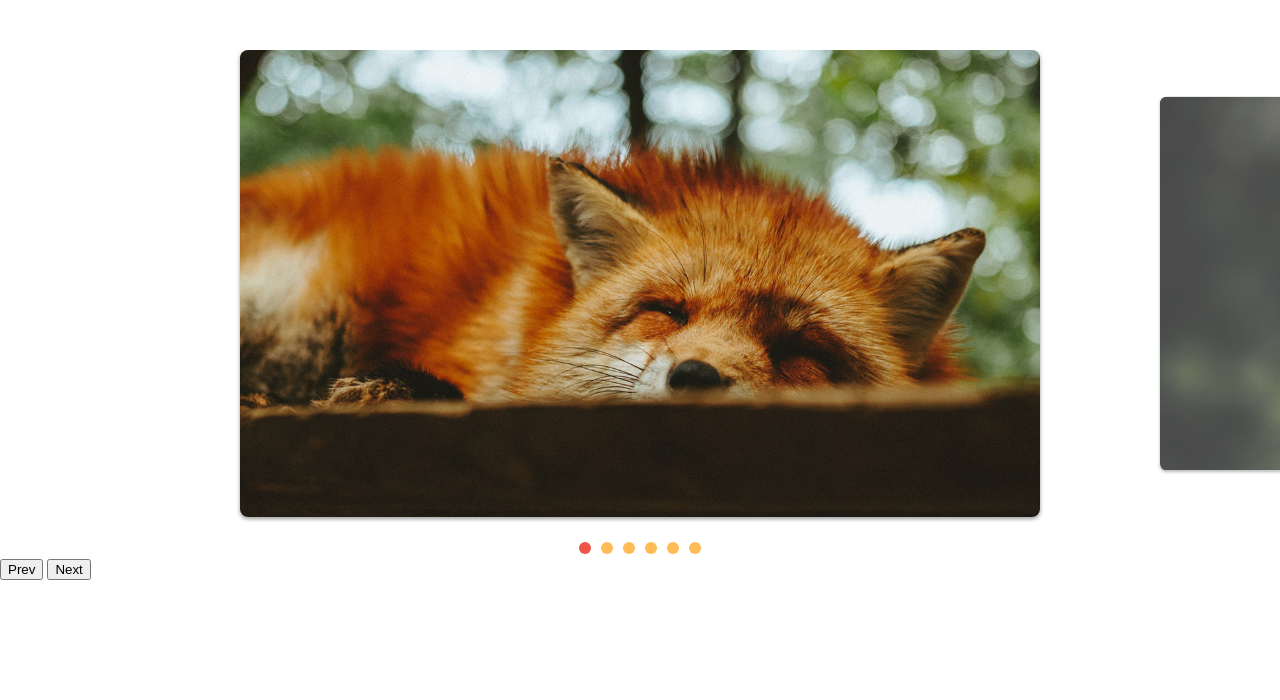
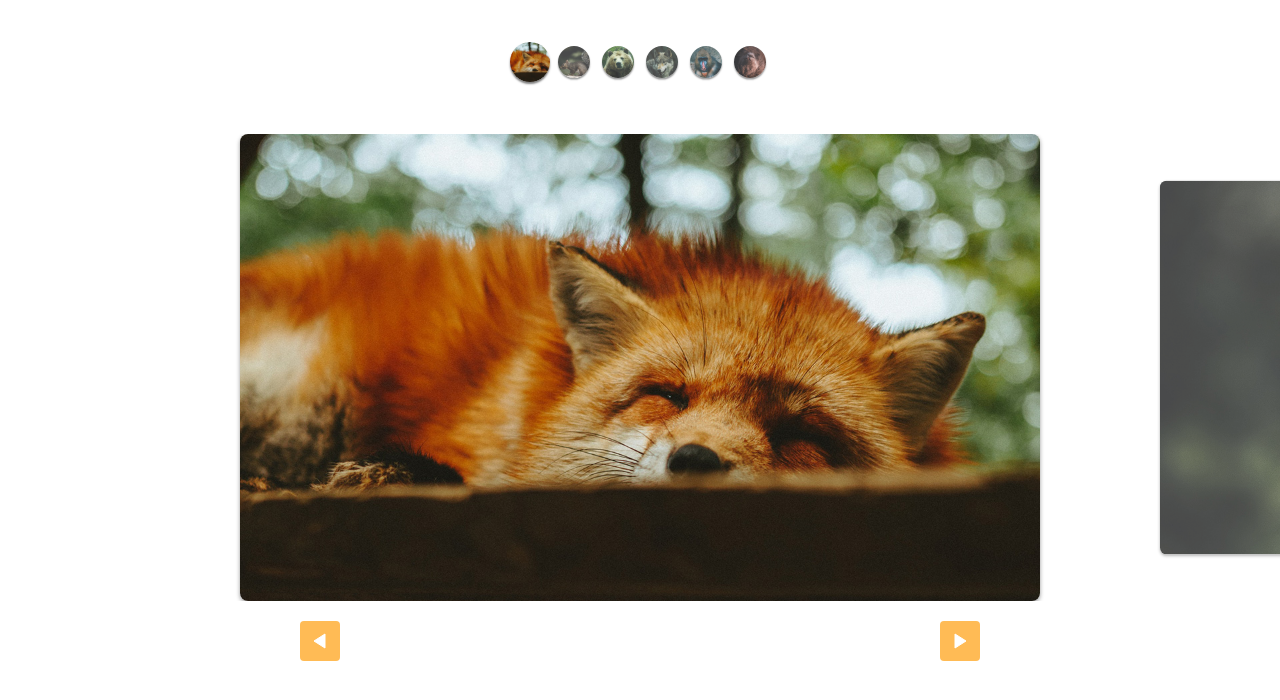
Before and after one commit to RenanCalvis/slide-animais, a plain HTML site: page index.html in a window 1280 px wide. Drawn offline with Linux system fonts and the light colour scheme.

Commit message:
custom controls estilizados

```diff
--- a/css/style.css
+++ b/css/style.css
@@ -64,3 +64,47 @@ img {
 [data-control="slide"] li a:hover {
   background: #e54;
 }
+
+.custom-controls {
+  display: flex;
+  justify-content: center;
+  margin-top: 40px;
+  flex-wrap: wrap;
+  margin-bottom: 20px;
+}
+
+.custom-controls li {
+  opacity: 0.8;
+  transform: scale(0.8);
+  width: 40px;
+  height: 40px;
+  border-radius: 50%;
+  overflow: hidden;
+  margin: 2px;
+  box-shadow: 0 2px 2px rgba(0, 0, 0, 0.5);
+  transition: 0.3s;
+}
+.custom-controls li.active {
+  opacity: 1;
+  transform: scale(1);
+}
+
+.arrow-nav {
+  display: flex;
+  justify-content: space-around;
+  margin: 20px 0;
+}
+
+.arrow-nav button {
+  cursor: pointer;
+  border: none;
+  border-radius: 4px;
+  color: white;
+  width: 40px;
+  height: 40px;
+  background: #fb5 url("../img/arrow.svg") center center no-repeat;
+}
+
+.arrow-nav button.prev{
+  transform: rotate(180deg);
+}
--- a/index.html
+++ b/index.html
@@ -7,6 +7,14 @@
     <link rel="stylesheet" href="css/style.css" />
   </head>
   <body>
+    <ul class="custom-controls">
+      <li><img src="img/foto1-thumb.jpg" alt="" /></li>
+      <li><img src="img/foto2-thumb.jpg" alt="" /></li>
+      <li><img src="img/foto3-thumb.jpg" alt="" /></li>
+      <li><img src="img/foto4-thumb.jpg" alt="" /></li>
+      <li><img src="img/foto5-thumb.jpg" alt="" /></li>
+      <li><img src="img/foto6-thumb.jpg" alt="" /></li>
+    </ul>
     <div class="slide-wrapper">
       <ul class="slide">
         <li><img src="img/foto1.jpg" alt="" /></li>
@@ -18,8 +26,8 @@
       </ul>
     </div>
     <div class="arrow-nav">
-      <button class="prev">Prev</button>
-      <button class="next">Next</button>
+      <button class="prev"></button>
+      <button class="next"></button>
     </div>
     <script type="module" src="js/script.js"></script>
   </body>
--- a/js/script.js
+++ b/js/script.js
@@ -3,4 +3,4 @@ import { Slide, SlideNav } from "./slide.js";
 const slide = new SlideNav(".slide", ".slide-wrapper");
 slide.init();
 slide.addArrow(".prev", ".next");
-slide.addControl();
+slide.addControl(".custom-controls");
```
